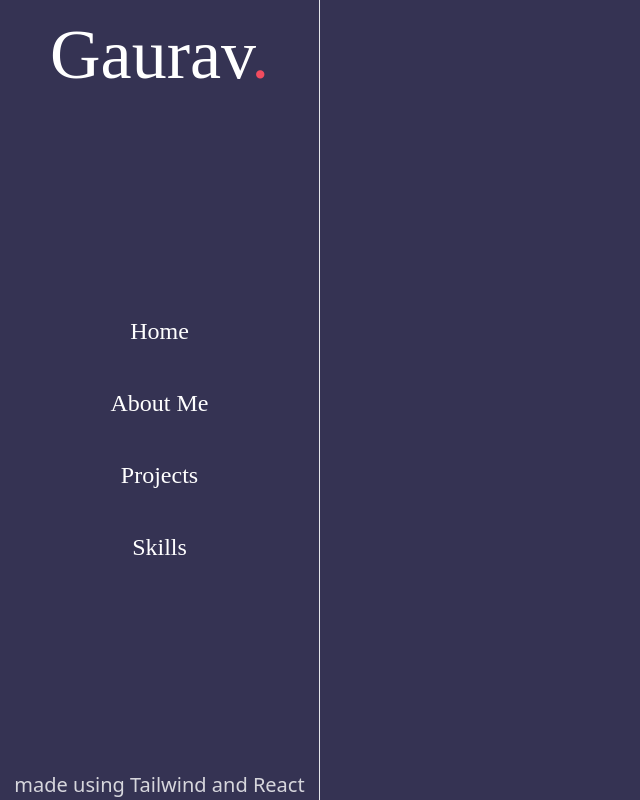
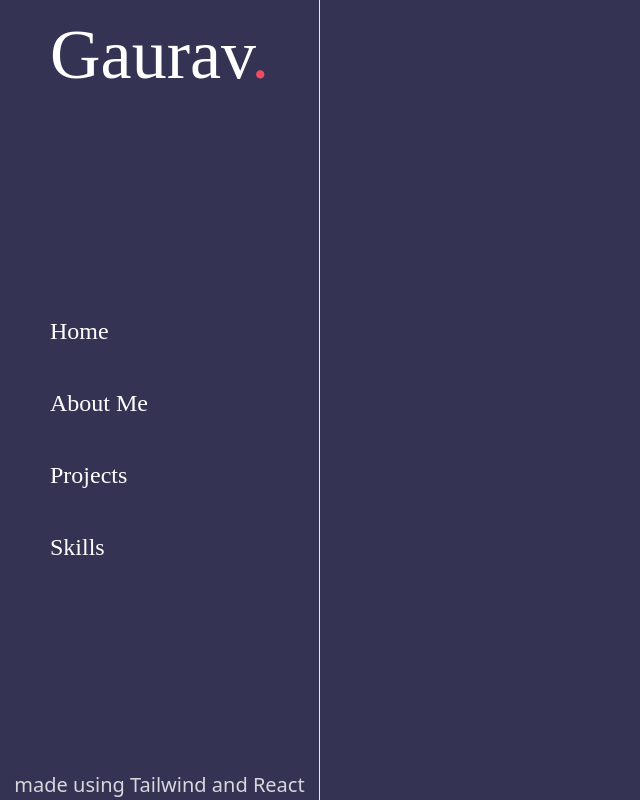
Before and after one commit to Gauravtripathii/portfolio-web, a React (Create React App) app: page / in a window 1280 px wide. Shown: the whole page, without its empty margins (0-640 px from the left). Built offline with nearby package versions, Linux system fonts and the light colour scheme.

Commit message:
nav final changes

```diff
--- a/src/components/Nav.jsx
+++ b/src/components/Nav.jsx
@@ -2,18 +2,28 @@ import Logo from "./Logo";
 
 function Nav() {
   return (
-    // w-3/12 border-r flex flex-col gap-52 items-center justify-center
     <div className="border-b w-full p-3 flex flex-col items-center justify-center xl:w-3/12 xl:h-screen xl:border-b-0 xl:border-r xl:gap-52">
+      <div className="w-full flex flex-col items-center justify-center xl:gap-52 xl:w-fit">
         <Logo />
-        {/* flex flex-col text-3xl font-baskerville text-white gap-5 */}
-        <nav className="flex gap-5 lg:gap-10 justify-center items-center xl:text-2xl font-baskerville text-white xl:flex-col">
-            <a href="#home" className="hover:text-redish active:text-redish">Home</a>
-            <a href="#about" className="hover:text-redish active:text-redish">About Me</a>
-            <a href="#projects" className="hover:text-redish active:text-redish">Projects</a>
-            <a href="#skills" className="hover:text-redish active:text-redish">Skills</a>
+        <nav className="flex gap-5 lg:gap-10 justify-center items-center xl:text-2xl font-baskerville text-white xl:flex-col xl:items-start xl:w-full">
+          <a href="#home" className="hover:text-redish active:text-redish">
+            Home
+          </a>
+          <a href="#about" className="hover:text-redish active:text-redish">
+            About Me
+          </a>
+          <a href="#projects" className="hover:text-redish active:text-redish">
+            Projects
+          </a>
+          <a href="#skills" className="hover:text-redish active:text-redish">
+            Skills
+          </a>
         </nav>
+      </div>
 
-        <p className="text-white opacity-80 text-xl hidden xl:block">made using Tailwind and React</p>
+      <p className="text-white opacity-80 text-xl hidden xl:block">
+        made using Tailwind and React
+      </p>
     </div>
   );
 }
```
